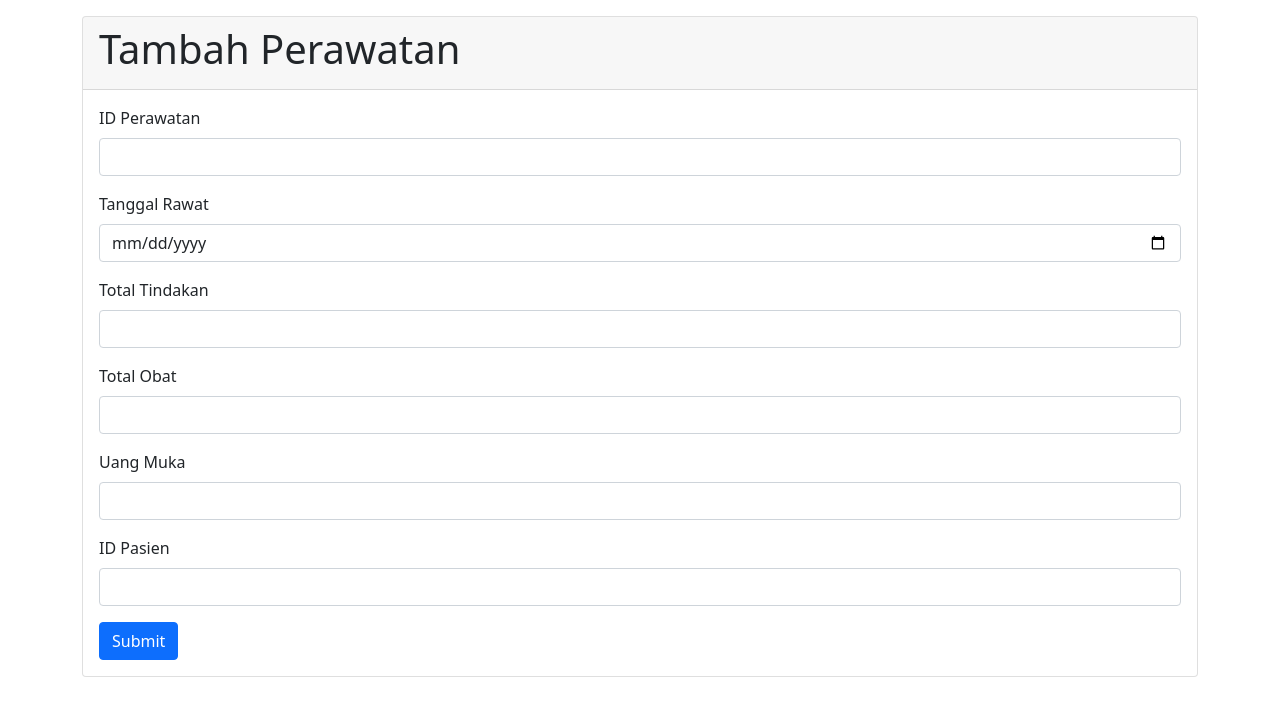
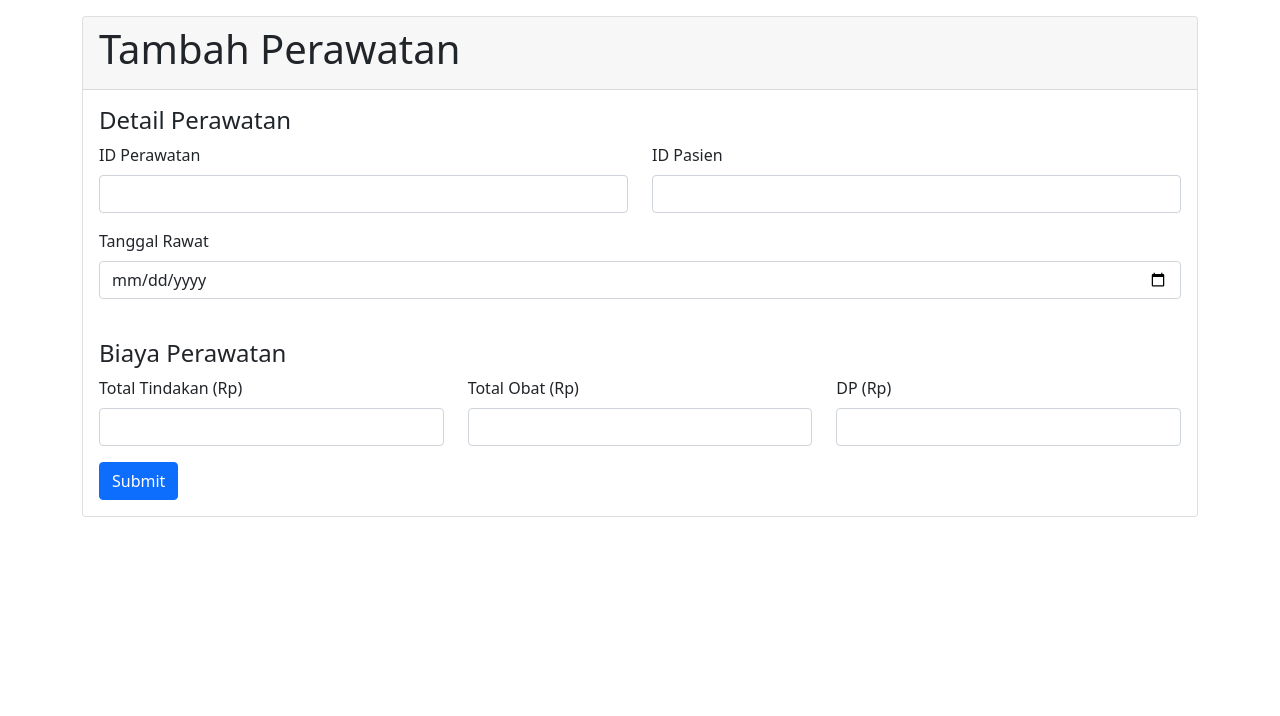
Before and after one commit to MIlyas777/KlinikFitria, a CodeIgniter app: the page made by application/views/tambah_rawat.php in a window 1280 px wide. Shown: the part 56-772 px from the top of the page. Run offline with CodeIgniter, Linux system fonts and the light colour scheme; data that the repository does not hold is empty; some libraries are stand-ins or nearby versions.

Commit message:
Fitur Pasien, Obat, dan Rawat By Richo

```diff
--- a/application/views/tambah_rawat.php
+++ b/application/views/tambah_rawat.php
@@ -1,4 +1,5 @@
 <?php $this->load->view('template/header'); ?>
+
 
 <div class="container mt-3">
     <div class="row">
@@ -11,26 +12,15 @@
                     <div class="row">
                         <div class="col-12">
              <form action="tambah_rawat_proses" method="post" enctype="multipart/form-data">
-                                <div class="mb-3">
+                               <h4>Detail Perawatan</h4>
+             <div class="form-group row">
+                 <div class="col-sm-6">
+                            <div class="mb-3">
                                     <label for="ID_Rawat" class="form-label">ID Perawatan</label>
                                     <input type="text" name="idrawat" class="form-control" id="idrawat">
                                 </div>
-                                <div class="mb-3">
-                                    <label for="Tgl_Rawat" class="form-label">Tanggal Rawat</label>
-                                    <input type="date" name="tglrawat" class="form-control" id="tglrawat">
-                                </div>
-                                <div class="mb-3">
-                                    <label for="Total_Tindakan" class="form-label">Total Tindakan</label>
-                                    <input type="number" min="0" name="totaltindakan" class="form-control" id="totaltindakan">
-                                </div>
-                                <div class="mb-3">
-                                    <label for="Total_Obat" class="form-label">Total Obat</label>
-                                    <input type="number" min="0" name="totalobat" class="form-control" id="totalobat">
-                                </div>
-                                <div class="mb-3">
-                                    <label for="Uang_Muka" class="form-label">Uang Muka</label>
-                                    <input type="number" min="0" name="uangmuka" class="form-control" id="uangmuka">
-                                </div>
+                            </div>
+                    <div class="col-sm-6">
                                 <div class="mb-3">
                                     <label for="ID_Pasien" class="form-label">ID Pasien</label>
                                      <input type="text" name="idpasien" class="form-control" id="idpasien" list="suggestions1" >
@@ -42,6 +32,39 @@
                             <?php endforeach; ?>
                             </select>
                                   </datalist>
+                                </div>
+                            </div>
+                            </div>
+
+                                <div class="mb-3">
+                                    <label for="Tgl_Rawat" class="form-label">Tanggal Rawat</label>
+                                    <input type="date" name="tglrawat" class="form-control" id="tglrawat">
+                                </div>
+
+                                <br>
+                                <h4>Biaya Perawatan</h4>
+
+                                 <div class="form-group row">
+                 <div class="col-sm-4">
+                                <div class="mb-3">
+                                    <label for="Total_Tindakan" class="form-label">Total Tindakan (Rp)</label>
+                                    <input type="number" min="0" name="totaltindakan" class="form-control" id="totaltindakan">
+                                </div>
+                            </div>
+
+                            <div class="col-sm-4">
+                                <div class="mb-3">
+                                    <label for="Total_Obat" class="form-label">Total Obat (Rp)</label>
+                                    <input type="number" min="0" name="totalobat" class="form-control" id="totalobat">
+                                </div>
+                            </div>
+
+                            <div class="col-sm-4">
+                                <div class="mb-3">
+                                    <label for="Uang_Muka" class="form-label">DP (Rp)</label>
+                                    <input type="number" min="0" name="uangmuka" class="form-control" id="uangmuka">
+                                </div>
+                                </div>
                                 </div>
 
                                 <button type="submit" class="btn btn-primary">Submit</button>
```
Also changed, not shown: application/views/rawat.php (+9 -4 lines).
